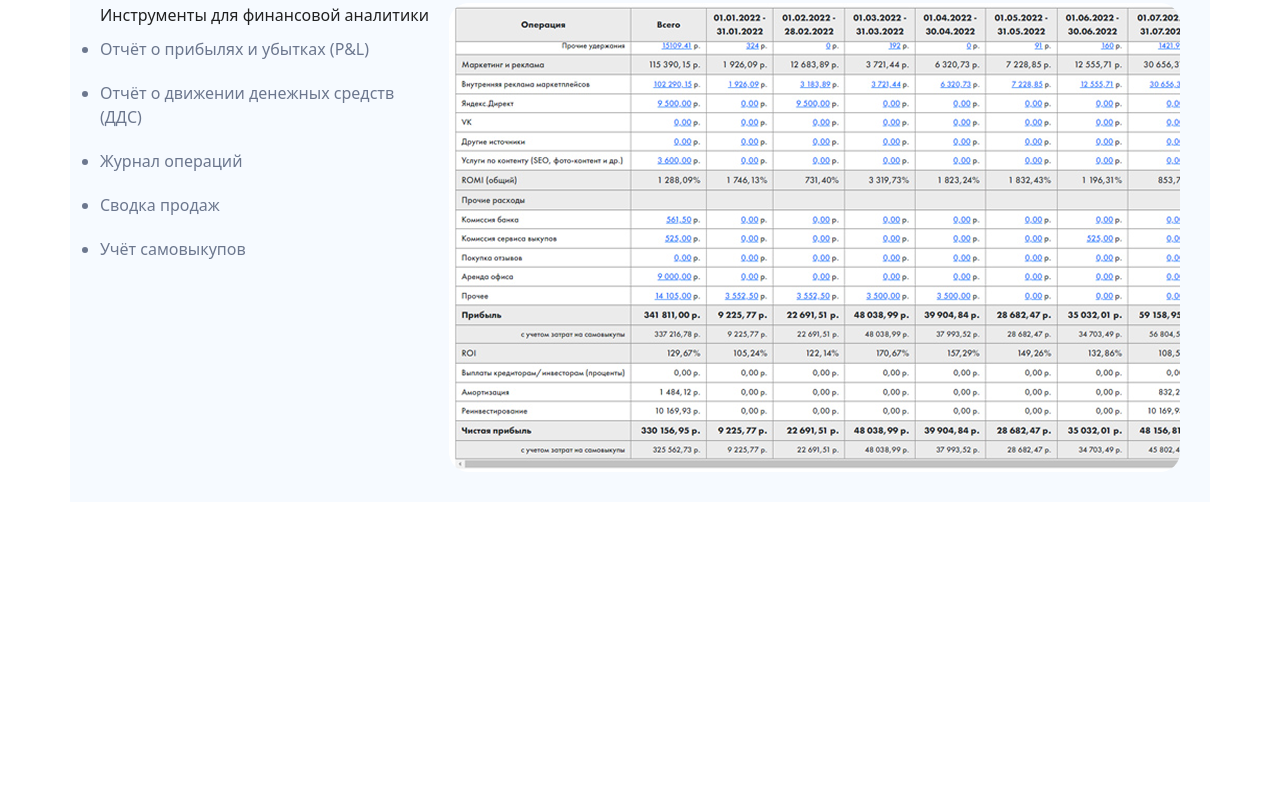
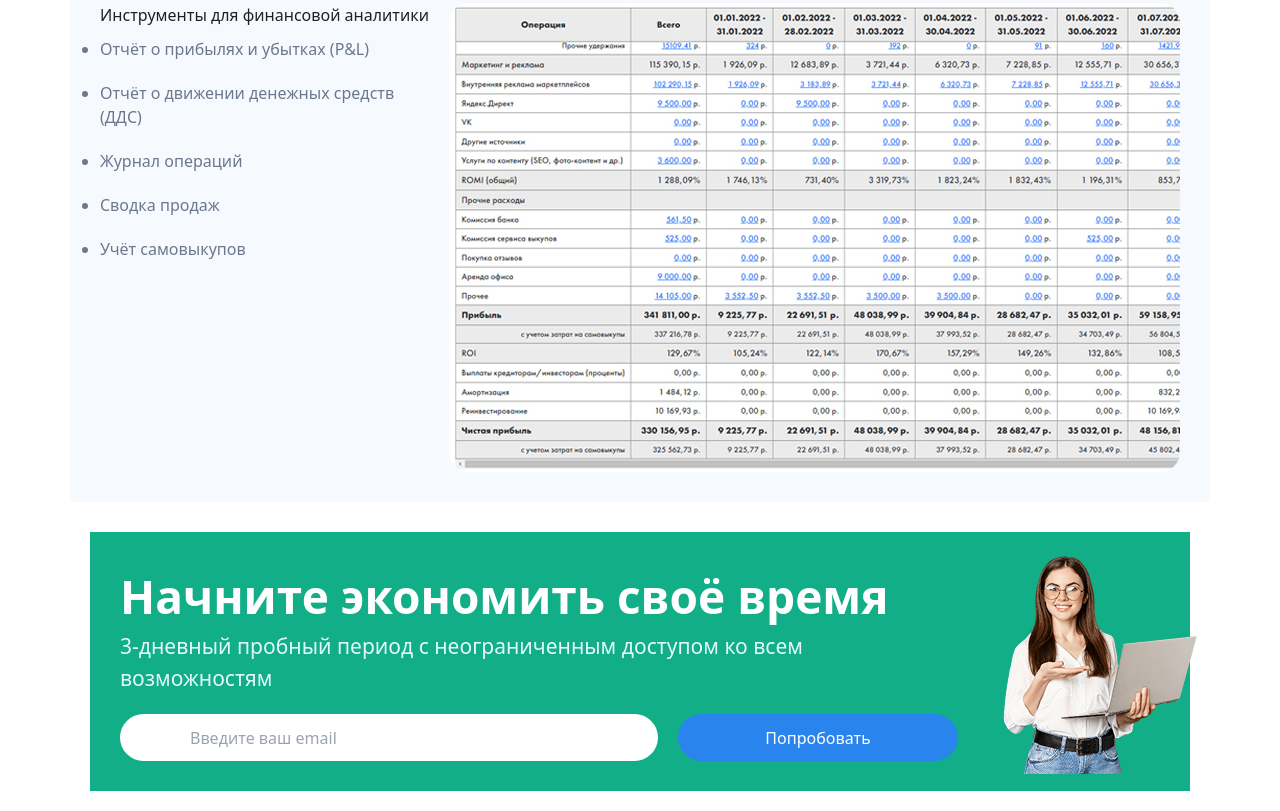
Before and after one commit to smuhriddin2006/Practice_6, a website: page src/index.html in a window 1280 px wide. Shown: the part 1391-2202 px from the top of the page. Before the commit the page ends 1943 px from the top, so only its background shows below. Drawn offline with nearby package versions, Linux system fonts and the light colour scheme; files that its build step writes are made by us from their sources.

Commit message:
Section 4 is done !

```diff
--- a/src/index.html
+++ b/src/index.html
@@ -84,6 +84,17 @@
             </article>
         </section>
 
+        <section class="max-w-[1200px] m-auto  bg-[#11AE88] flex flex-col justify-center items-center xl:flex-row xl:justify-start xl:w-[1100px]">
+            <article class="p-[30px] rounded-[30px]">
+                <h2 class="text-[21px] font-[400] text-[#FFFFFF] xl:text-[46px] xl:font-[600] ">Начните экономить своё время</h2>
+                <p class="text-[16px] font-[400] text-[#E3F7FF] xl:text-[21px] *:">3-дневный пробный период с неограниченным доступом ко всем возможностям</p>
+                <div class="flex flex-col gap-[20px] mt-[20px] xl:flex-row">
+                    <input class="w-[280px] h-[47px] rounded-[30px] pl-[70px] xl:w-[538px] " placeholder="Введите ваш email" type="email">
+                    <button class="w-[280px] h-[47px] rounded-[30px] flex justify-center items-center bg-[#2A84EE] text-[#FFFFFF]">Попробовать</button>
+                </div>
+            </article>
+            <img src="/src/[removal 1.png" alt="">
+        </section>
     </main>
 </body>
 </html>
```
Also changed, not shown: src/[removal 1.png (added).
